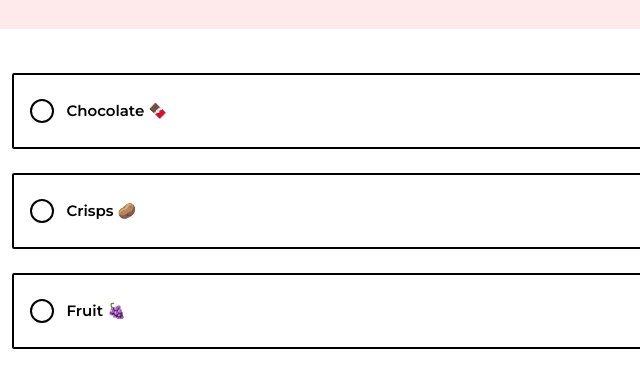
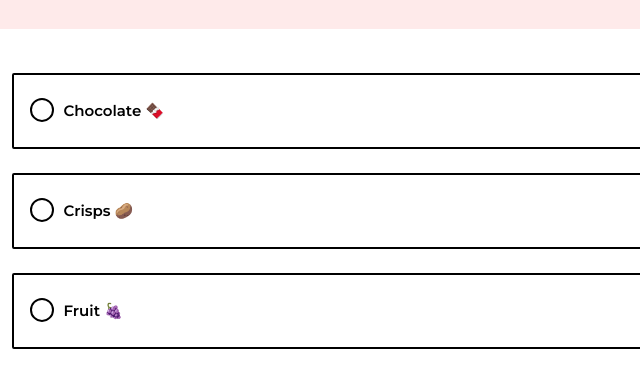
Before and after one commit to Michael-Philipe/template-desafio, a plain HTML site: page index.html in a window 1280 px wide. Shown: the part 4197-4570 px from the top of the page, 154-794 px from the left. Drawn offline with Linux system fonts and the light colour scheme.

Commit message:
improving radio input

```diff
--- a/index.html
+++ b/index.html
@@ -165,16 +165,22 @@
 <div class="radio__container">
   <ul>
     <li>
-      <input type="radio" id="chocolate" name="radio">
-          <label for="chocolate">Chocolate 🍫</label>
+
+          <label class='form-control'>
+            <input type="radio" name="radio" value='chocolate'>
+            Chocolate 🍫</label>
     </li>
     <li>
-      <input type="radio" id="crisps" name="radio">
-          <label for="crisps">Crisps 🥔</label>
+
+          <label class='form-control'>
+            <input type="radio" name="radio" value='crisps'>
+            Crisps 🥔</label>
     </li>
     <li>
-      <input type="radio" id="fruit" name="radio">
-          <label for="fruit">Fruit 🍇</label>
+
+          <label class='form-control'>
+            <input type="radio" name="radio" value='fruit'>
+            Fruit 🍇</label>
     </li>
   </ul>
 
--- a/style.css
+++ b/style.css
@@ -1,6 +1,7 @@
 :root {
   --black-color: #000000;
   --white-color: #ffffff;
+  --form-control-color: rebeccapurple;
   --main-font: 'Poppins', sans-serif;
 }
 html,
@@ -18,6 +19,8 @@ input,
 button,
 main,
 li,
+*:before,
+*:after,
 section {
   margin: 0;
   padding: 0;
@@ -97,6 +100,9 @@ h2 {
   font-size: 1.6875rem;
   font-weight: 600;
 }
+button {
+  cursor: pointer;
+}
 
 .button__container {
   width: 100%;
@@ -142,13 +148,54 @@ h2 {
   font-size: 0.9375rem;
 }
 
-.radio__container ul li input[type='radio'] {
-  /* add appearence none to get rid of the native style */
+.form-control {
+  font-size: 0.9375rem;
+  font-weight: 600;
+  line-height: 1.5rem;
+  display: grid;
+  grid-template-columns: 1em auto;
+  gap: 1.125rem;
+  color: var(--black-color);
+}
+.form-control:focus-within {
+  color: var(--form-control-color);
+}
+
+.form-control input[type='radio'] {
+  -webkit-appearance: none;
   appearance: none;
+
+  background-color: #fff;
+
+  margin: 0;
+  font: inherit;
+  color: currentColor;
+  width: 1.5rem;
   height: 1.5rem;
-  width: 1.5rem;
-  border: 2px solid #000000;
+  border: 0.125rem solid currentColor;
   border-radius: 50%;
+  transform: translateY(-0.075em);
+  display: grid;
+  place-content: center;
+}
+.form-control input[type='radio']:focus {
+  outline: max(2px, 0.15em) solid currentColor;
+  outline-offset: max(2px, 0.15em);
+}
+
+.form-control input[type='radio']::before {
+  content: '';
+  width: 0.8rem;
+  height: 0.8rem;
+  border-radius: 50%;
+  transform: scale(0);
+  transition: 120ms transform ease-in-out;
+  box-shadow: inset 1em 1em var(--form-control-color);
+  background-color: CanvasText;
+}
+
+.form-control input[type='radio']:checked::before {
+  transform: scale(1);
 }
 .container__more {
   background-color: #fff1fe;
```
